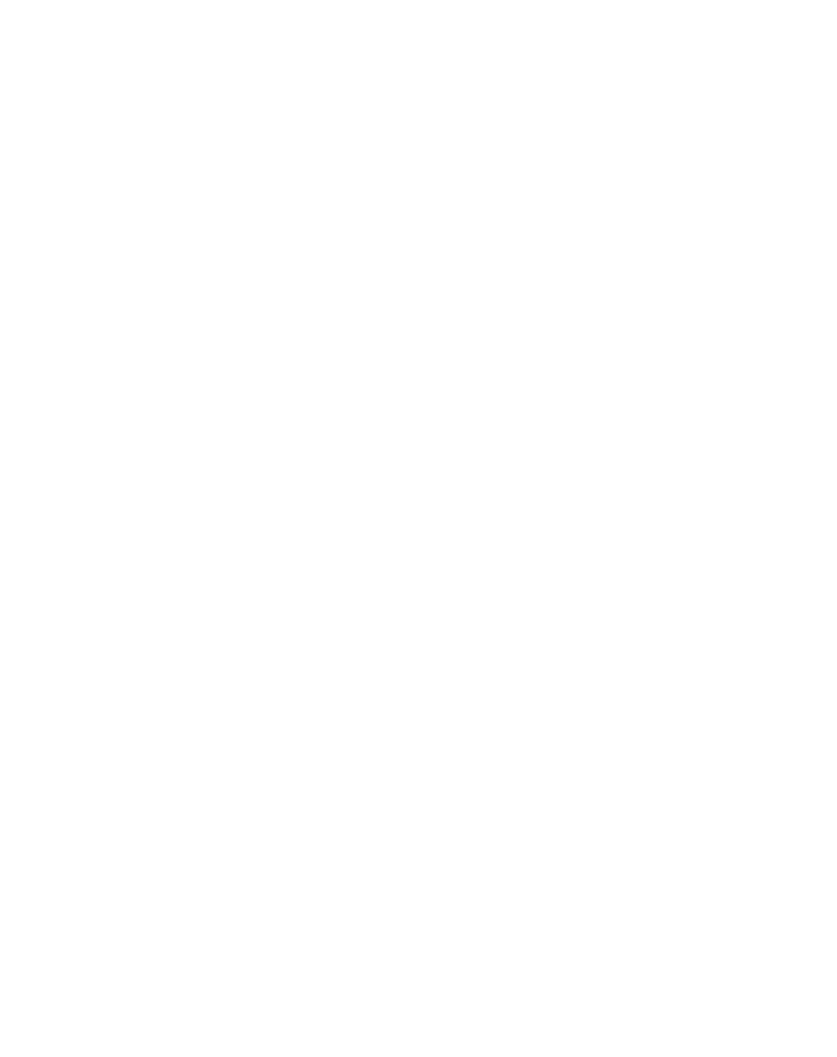
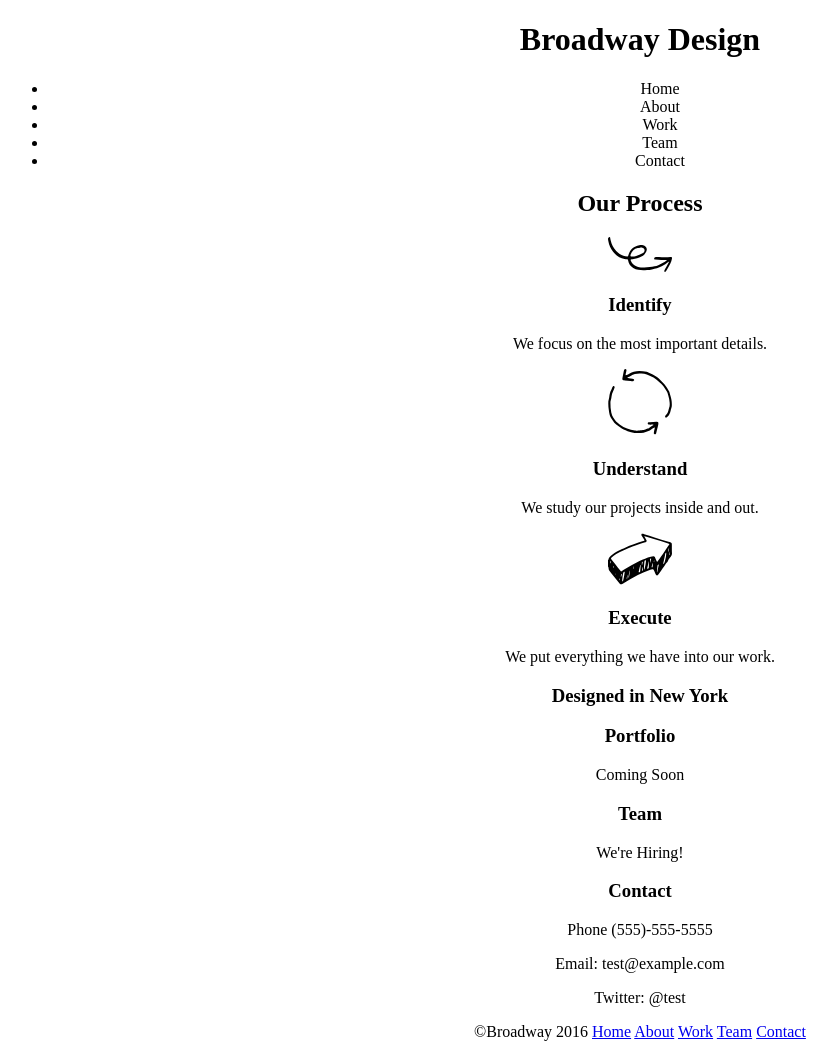
Before and after one commit to NatTo82/broadway, a plain HTML site: page index.html in a window 1280 px wide. Shown: the whole page, without its empty margins (0-837 px from the left). Before the commit the page ends 800 px from the top, so only its background shows below. Drawn offline with Linux system fonts and the light colour scheme.

Commit message:
added html

```diff
--- a/index.html
+++ b/index.html
@@ -1,10 +1,47 @@
 <!DOCTYPE html>
 <html>
+
 <head>
+  <link rel="stylesheet" href="resources/styles/styles.css">
   <meta charset="utf-8">
   <title></title>
 </head>
+
 <body>
+  <div class="header">
+    <h1>Broadway Design</h1>
+    <ul>
+      <li>Home</li>
+      <li>About</li>
+      <li>Work</li>
+      <li>Team</li>
+      <li>Contact</li>
+    </ul>
+  </div>
+  <h2>Our Process</h2>
+  <img src="resources/images/identify.svg" alt="Identify">
+  <h3>Identify</h3>
+  <p>We focus on the most important details.</p>
+  <img src="resources/images/understand.svg" alt="Understand">
+  <h3>Understand</h3>
+  <p>We study our projects inside and out.</p>
+  <img src="resources/images/execute.svg" alt="Execute">
+  <h3>Execute</h3>
+  <p>We put everything we have into our work.</p>
+  <h3 class="banner">Designed in New York</h3>
+  <h3>Portfolio</h3>
+  <p>Coming Soon</p>
+  <h3>Team</h3>
+  <p>We're Hiring!</p>
+  <h3>Contact</h3>
+  <p>Phone (555)-555-5555</p>
+  <p>Email: test@example.com</p>
+  <p>Twitter: @test</p>
+  <div class="footer">
+    <p>©Broadway 2016 <a href="#">Home</a> <a href="#">About</a> <a href="#">Work</a> <a href="#">Team</a> <a href="#">Contact</a></p>
+  </div>
+
 
 </body>
+
 </html>
--- a/resources/styles/styles.css
+++ b/resources/styles/styles.css
@@ -0,0 +1,3 @@
+body {
+  text-align: center;
+}
```
Also changed, not shown: resources/images/execute.svg (added), resources/images/identify.svg (added), resources/images/the-flatiron-building.png (added), resources/images/understand.svg (added). Lines whose indentation alone changed are shown as unchanged.
